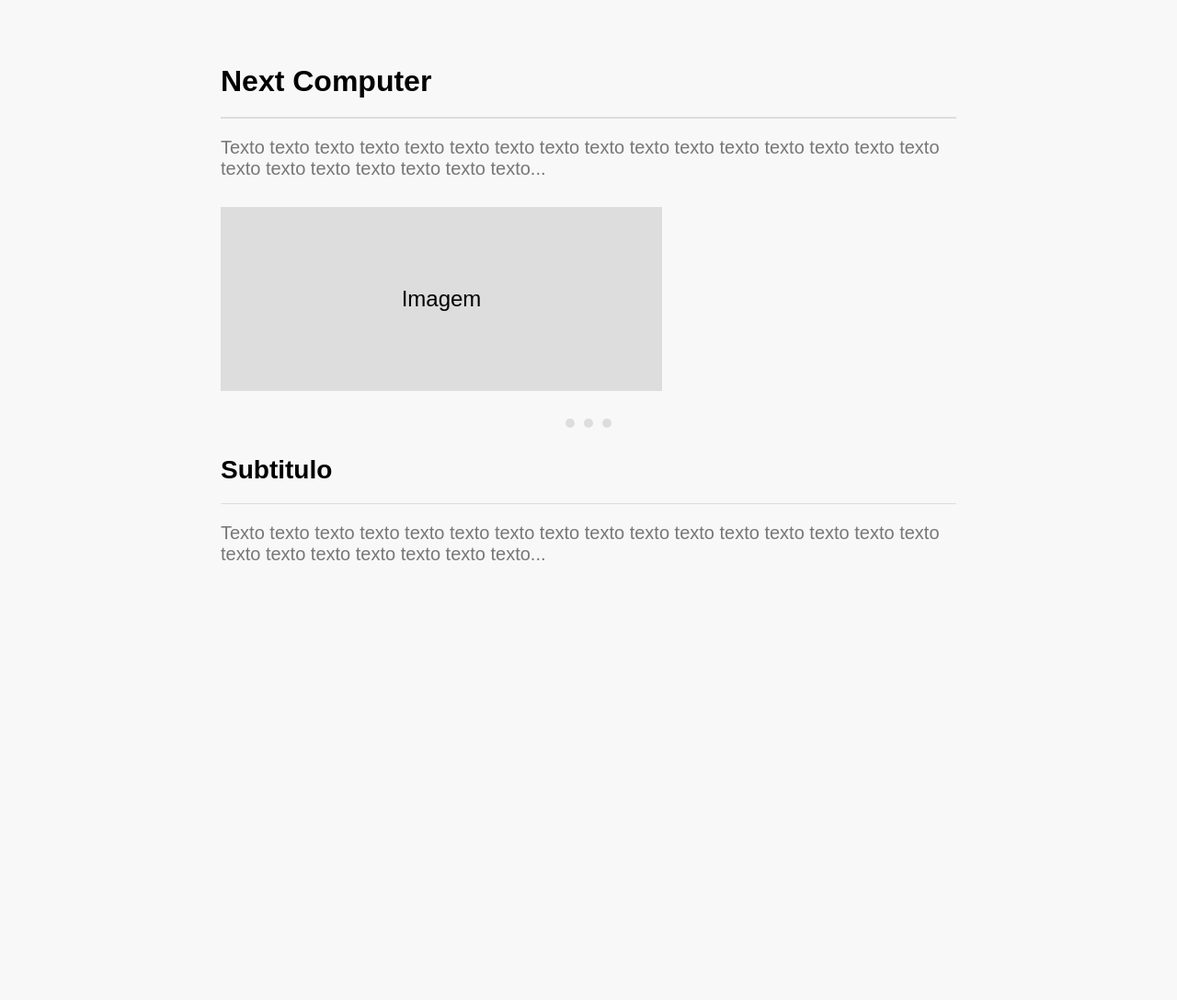
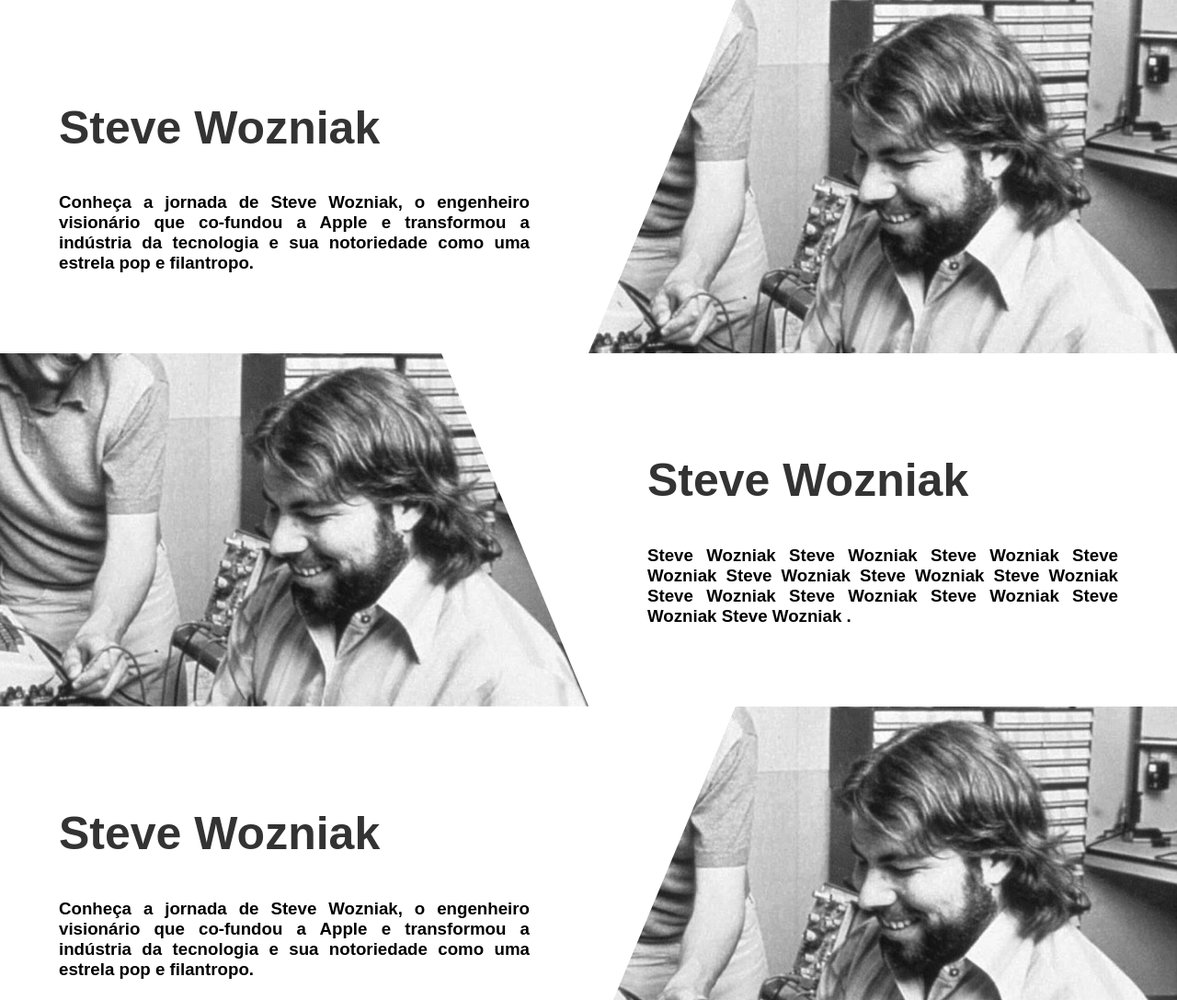
Before and after one commit to vittormoreira98/ds_grp5, a plain HTML site: page steve_sobre.html in a window 1280 px wide. Shown: the top 1087 px of the page at 92% size. Before the commit the page ends 800 px from the top, so only its background shows below. Drawn offline with Linux system fonts and the light colour scheme.

Commit message:
Steve Woz

```diff
--- /dev/null
+++ b/steve_sobre.css
@@ -0,0 +1,72 @@
+/* home.css */
+body {
+    font-family: Arial, sans-serif;
+    margin: 0;
+    padding: 0;
+}
+
+.content {
+    display: flex;
+    align-items: center;
+    justify-content: center;
+    flex-direction: column;
+    text-align: left;
+    padding: 0px;
+    background-color: white;
+}
+
+.content h2 {
+    font-size: 50px;
+    color: #333;
+}
+
+.content p {
+    font-size: 20px;
+    color: #333;
+}
+
+.content-text-1 {
+    display: flex;
+    align-items: center;
+    justify-content: space-between;
+    padding: 0 0px;
+    margin: 0px;
+    width: 100%;
+}
+
+.content-text-1 h2,
+.content-text-1 h3 {
+    margin-left: 10%;
+    margin-right: 10%;
+    text-align: justify;
+}
+
+.content-text-1 img {
+    clip-path: polygon(25% 0, 100% 0, 100% 100%, 0% 100%);
+    margin: 0px;
+    width: 50%;
+}
+
+.content-text-2 {
+    display: flex;
+    align-items: center;
+    justify-content: space-between;
+    padding: 0 0px;
+    margin: 0px;
+    width: 100%;
+}
+
+.content-text-2 h2,
+.content-text-2 h3 {
+
+    margin-left: 10%;
+    margin-right: 10%;
+    /* align-content: center; */
+    text-align: justify;
+}
+
+.content-text-2 img {
+    clip-path: polygon(75% 0, 0% 0, 0% 100%, 100% 100%);
+    margin: 0px;
+    width: 50%;
+}
--- a/steve_sobre.html
+++ b/steve_sobre.html
@@ -2,91 +2,43 @@
 <html lang="pt-BR">
 <head>
     <meta charset="UTF-8">
-    <meta name="viewport" content="width=device-width, initial-scale=1.0">
-    <title>Modelo Steve Wozniak</title>
-    <style>
-        body {
-            font-family: Arial, sans-serif;
-            background-color: #f8f8f8;
-            margin: 0;
-            padding: 0;
-        }
-
-        .container {
-            max-width: 800px;
-            margin: 50px auto;
-            padding: 20px;
-        }
-
-        h1, h2, p {
-            margin: 0 0 20px 0;
-        }
-
-        h1 {
-            font-size: 32px;
-            border-bottom: 2px solid #ddd;
-            padding-bottom: 20px;
-        }
-
-        h2 {
-            font-size: 28px;
-            border-bottom: 1px solid #ddd;
-            padding-bottom: 20px;
-        }
-
-        p {
-            font-size: 20px;
-            color: #777;
-        }
-
-        .image {
-            width: 60%;
-            height: 200px; /* Ajuste para o tamanho desejado */
-            margin: 30px 0;
-            background-color: #ddd; /* Cor de fundo representando a imagem */
-            position: relative;
-        }
-
-        .image::before {
-            content: 'Imagem';
-            position: absolute;
-            top: 50%;
-            left: 50%;
-            transform: translate(-50%, -50%);
-            font-size: 24px;
-        }
-
-        .dots {
-            display: flex;
-            justify-content: center;
-            align-items: center;
-            gap: 10px;
-            margin-bottom: 30px;
-        }
-
-        .dot {
-            width: 10px;
-            height: 10px;
-            background-color: #ddd;
-            border-radius: 50%;
-        }
-    </style>
+    <title>Steve Wozniak</title>
+    <link rel="stylesheet" href="home.css">
 </head>
 <body>
-    <div class="container">
-        <h1>Next Computer</h1>
-        <p>Texto texto texto texto texto texto texto texto texto texto texto texto texto texto texto texto texto texto texto texto texto texto texto...</p>
-
-        <div class="image"></div>
-
-        <div class="dots">
-            <div class="dot"></div>
-            <div class="dot"></div>
-            <div class="dot"></div>
+    <div class="content">
+        <div class="content-text-1">
+            <div>
+                <h2>Steve Wozniak</h2>
+                <h3>Conheça a jornada de Steve Wozniak, o engenheiro visionário que co-fundou a Apple e transformou a indústria da tecnologia e sua notoriedade como uma estrela pop e filantropo.</h3>
+            </div>
+            <img src="woz.jpg" alt="Steve Wozniak">
         </div>
 
-        <h2>Subtitulo</h2>
-        <p>Texto texto texto texto texto texto texto texto texto texto texto texto texto texto texto texto texto texto texto texto texto texto texto...</p>
+        <div class="content-text-2">
+            <img src="woz.jpg" alt="Steve Wozniak">
+            <div>
+                <h2>Steve Wozniak</h2>
+                <h3>Steve Wozniak Steve Wozniak Steve Wozniak Steve Wozniak Steve Wozniak Steve Wozniak Steve Wozniak Steve Wozniak Steve Wozniak Steve Wozniak Steve Wozniak Steve Wozniak .</h3>
+            </div>
+        </div>
+
+        <div class="content-text-1">
+            <div>
+                <h2>Steve Wozniak</h2>
+                <h3>Conheça a jornada de Steve Wozniak, o engenheiro visionário que co-fundou a Apple e transformou a indústria da tecnologia e sua notoriedade como uma estrela pop e filantropo.</h3>
+            </div>
+            <img src="woz.jpg" alt="Steve Wozniak">
+        </div>
+
+        <div class="content-text-2">
+            <img src="woz.jpg" alt="Steve Wozniak">
+            <div>
+                <h2>Steve Wozniak</h2>
+                <h3>Steve Wozniak Steve Wozniak Steve Wozniak Steve Wozniak Steve Wozniak Steve Wozniak Steve Wozniak Steve Wozniak Steve Wozniak Steve Wozniak Steve Wozniak Steve Wozniak .</h3>
+            </div>
+        </div>
+
     </div>
 </body>
 </html>
```
Also changed, not shown: home.html (+1 -1 lines).
